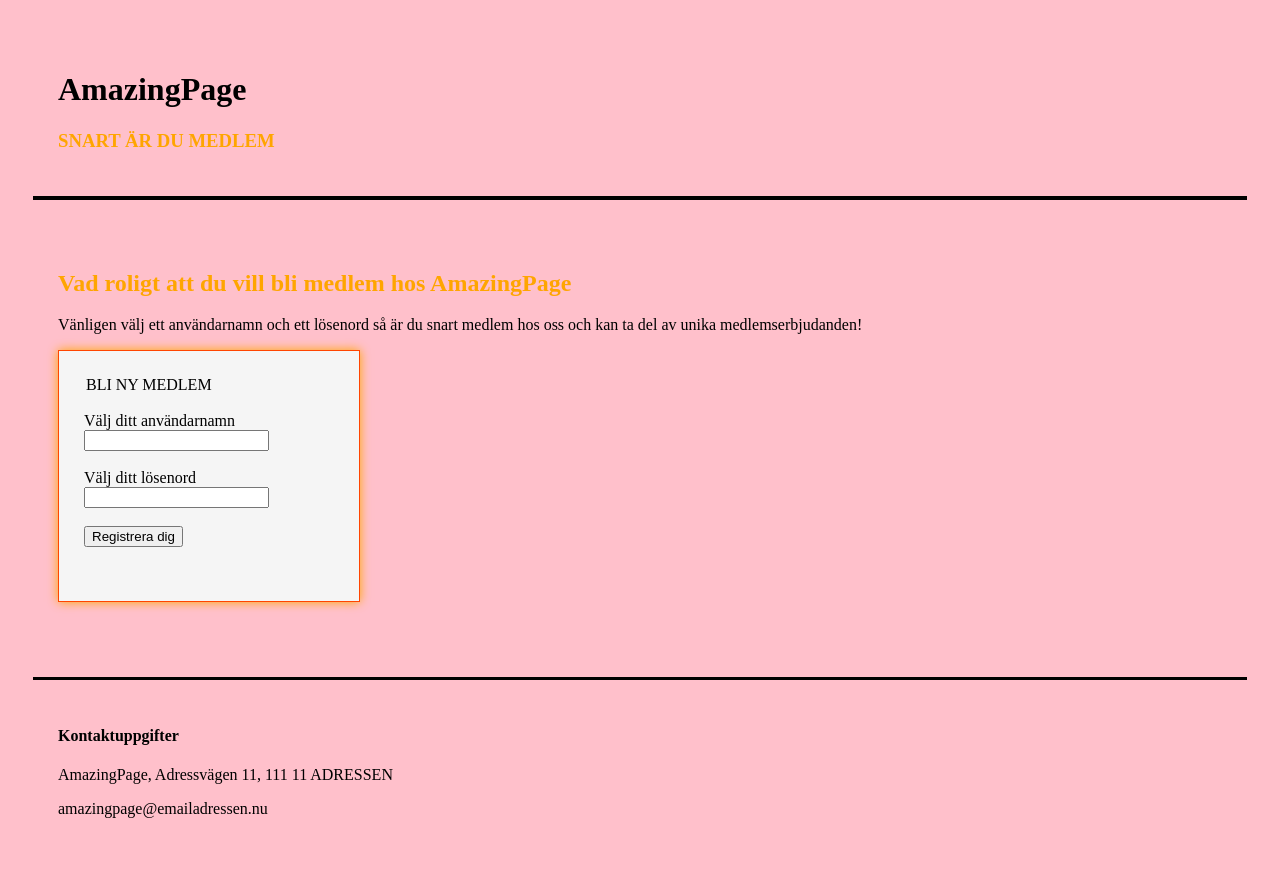
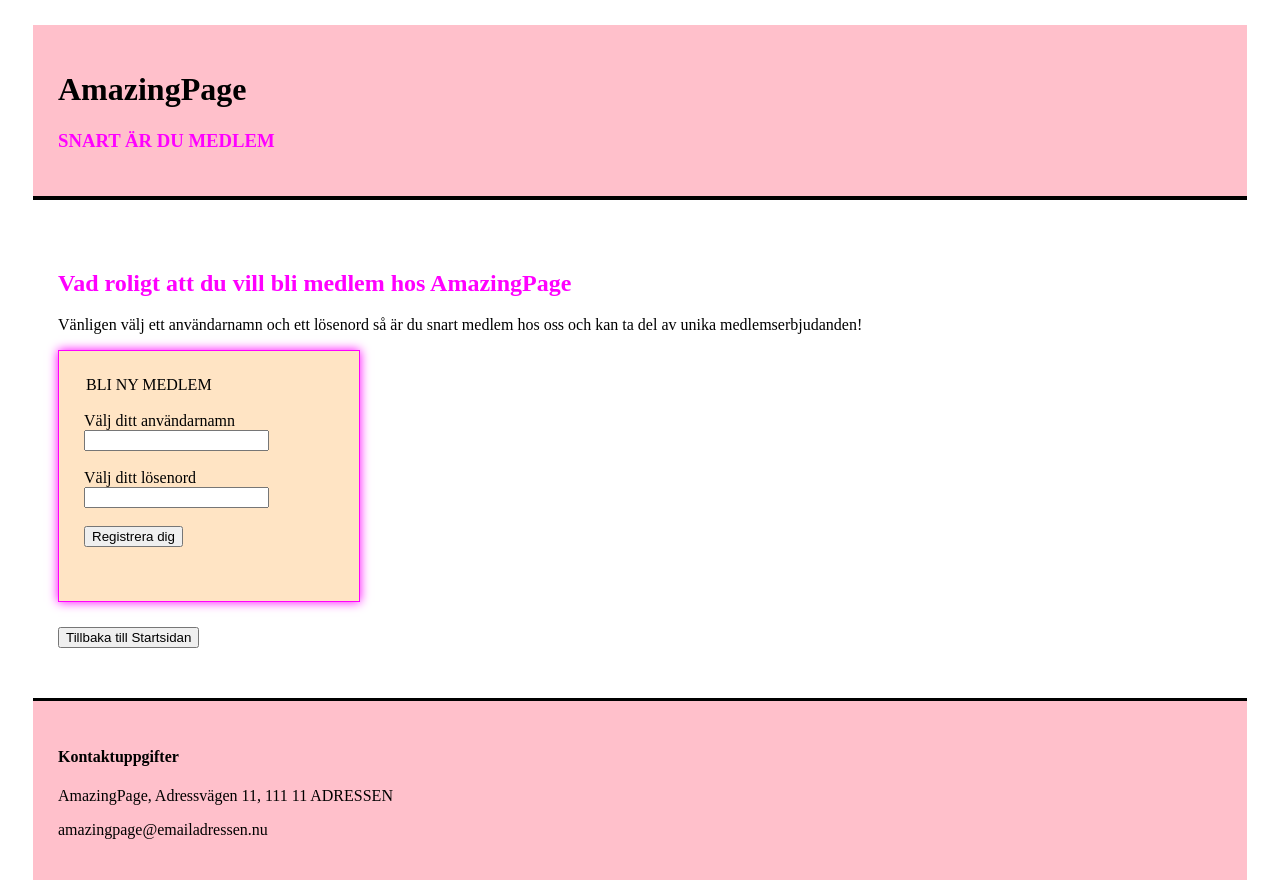
Before and after one commit to SandraHKannerberg/projekt2-inloggning, a plain HTML site: page index.html in a window 1280 px wide. Both pictures are taken after a click on the button "Bli ny medlem". Before the commit the page ends 859 px from the top, so only its background shows below. Drawn offline with Linux system fonts and the light colour scheme.

Commit message:
css style

```diff
--- a/script.js
+++ b/script.js
@@ -106,12 +106,13 @@ function becomeNewUser() {
     document.getElementById("btn-newuserform").style.display = "none";
     document.getElementById("btn-out").style.display = "none";
     document.querySelector(".statustext").innerText = "SNART ÄR DU MEDLEM";
-    document.querySelector(".statustext").style.color = "orange";
+    document.querySelector(".statustext").style.color = "fuchsia";
     document.querySelector(".smallheading").innerText = "Vad roligt att du vill bli medlem hos AmazingPage";
-    document.querySelector(".smallheading").style.color = "orange";
+    document.querySelector(".smallheading").style.color = "fuchsia";
     document.getElementById("loginform").style.display = "none";
     document.querySelector(".textarea").innerText = "Vänligen välj ett användarnamn och ett lösenord så är du snart medlem hos oss och kan ta del av unika medlemserbjudanden!";
     document.getElementById("btn-out").style.display = "none";
+    document.getElementById("btn-startpage").style.display = "block";
 }
 
 function createNewUser(){
--- a/style.css
+++ b/style.css
@@ -1,9 +1,9 @@
 body {
     height: 100vh;
-    background-color: pink;
 }
 
 header {
+    background-color: pink;
     border-bottom: 4px solid black;
     margin: 25px;
     padding: 25px;
@@ -14,9 +14,9 @@ header {
     height: 200px;
     margin-bottom: 25px;
     padding: 25px;
-    background-color: whitesmoke;
+    background-color: white;
     border: 1px solid black;
-    box-shadow: 0 0 10px grey;
+    box-shadow: 0 0 20px pink;
 }
 
 #btn-out {
@@ -32,9 +32,9 @@ header {
     height: 200px;
     margin-bottom: 25px;
     padding: 25px;
-    background-color: whitesmoke;
-    border: 1px solid orangered;
-    box-shadow: 0 0 10px orange;
+    background-color: bisque;
+    border: 1px solid fuchsia;
+    box-shadow: 0 0 10px fuchsia;
     display: none;
 }
 
@@ -44,6 +44,7 @@ main {
 }
 
 footer {
+    background-color: pink;
     margin: 25px;
     padding: 25px;
     border-top: 3px solid black;
```
